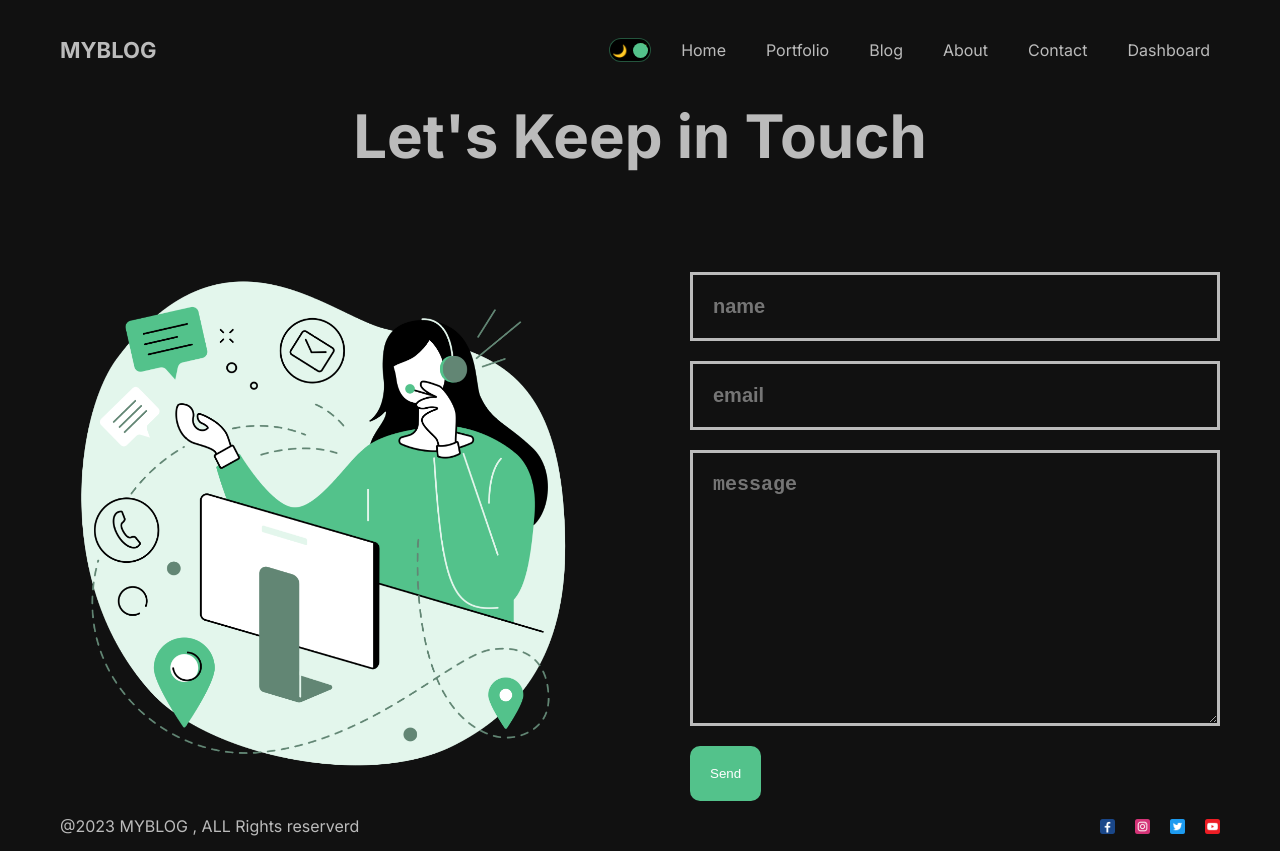
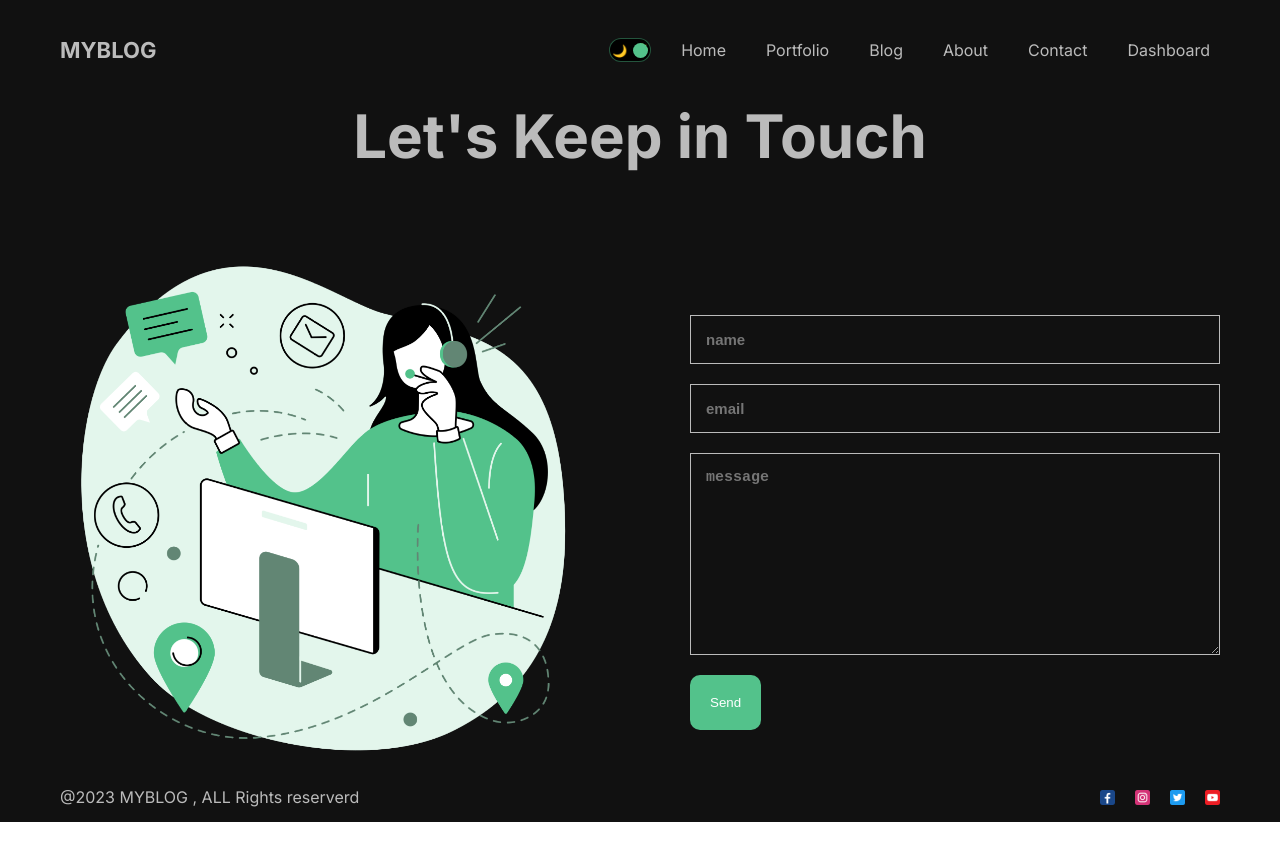
Before and after one commit to karthi200125/Blog-Website_Nextjs, a Next.js app: page /Contact in a window 1280 px wide. After the commit the page ends 822 px from the top, so only its background shows below. Built offline with nearby package versions, Linux system fonts and the light colour scheme; no server answers.

Commit message:
Add files via upload

```diff
--- a/src/app/Contact/Contact.module.css
+++ b/src/app/Contact/Contact.module.css
@@ -43,10 +43,10 @@
 }
 
 .input , .textArea{
-    padding: 20px;
+    padding: 15px;
     background-color: transparent;
     color: #bbb;
-    border: 3px solid #bbb;
-    font-size: 20px;
+    border: 1px solid #bbb;
+    font-size: 15px;
     font-weight: bold;
 }
--- a/src/app/Contact/page.jsx
+++ b/src/app/Contact/page.jsx
@@ -5,9 +5,10 @@ import Button from "@/Components/Button/Button";
 
 
 export const metadata = {
-  title: "Lama Dev Contact Information",
-  description: "This is Contact Page",
-};
+  title: 'WebCreateInk Contact',
+  description: 'WebCreateInk Contact',
+}
+
 
 const Contact = () => {
   return (
```
